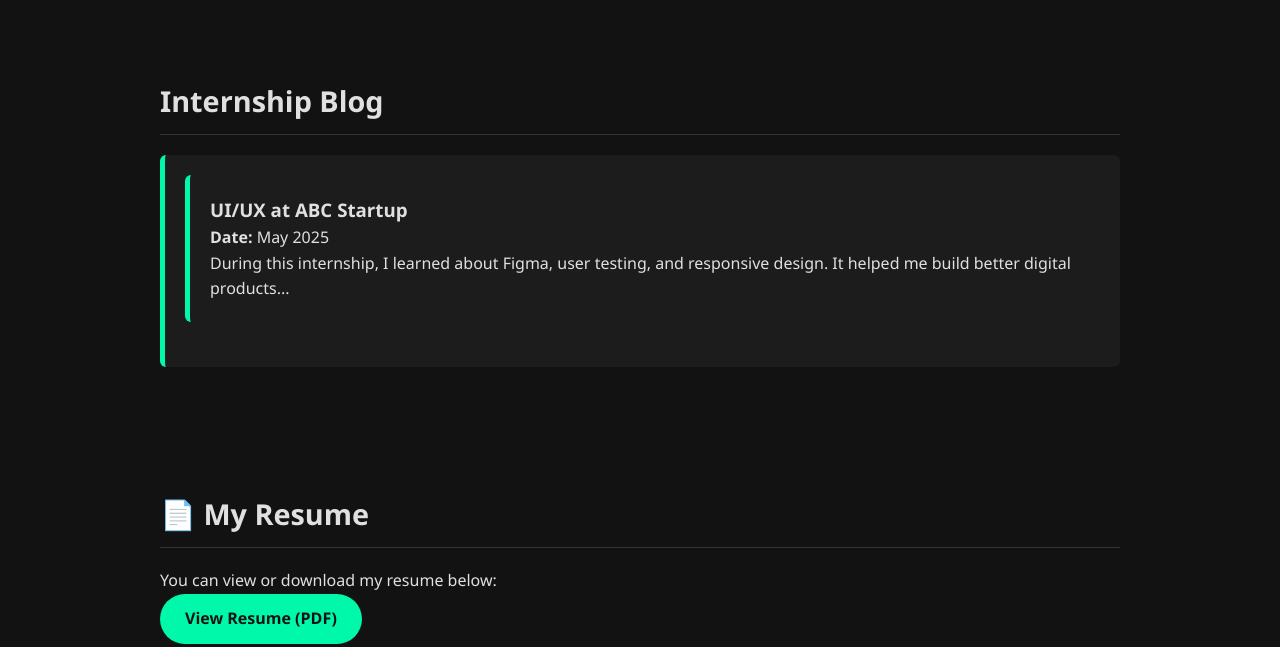
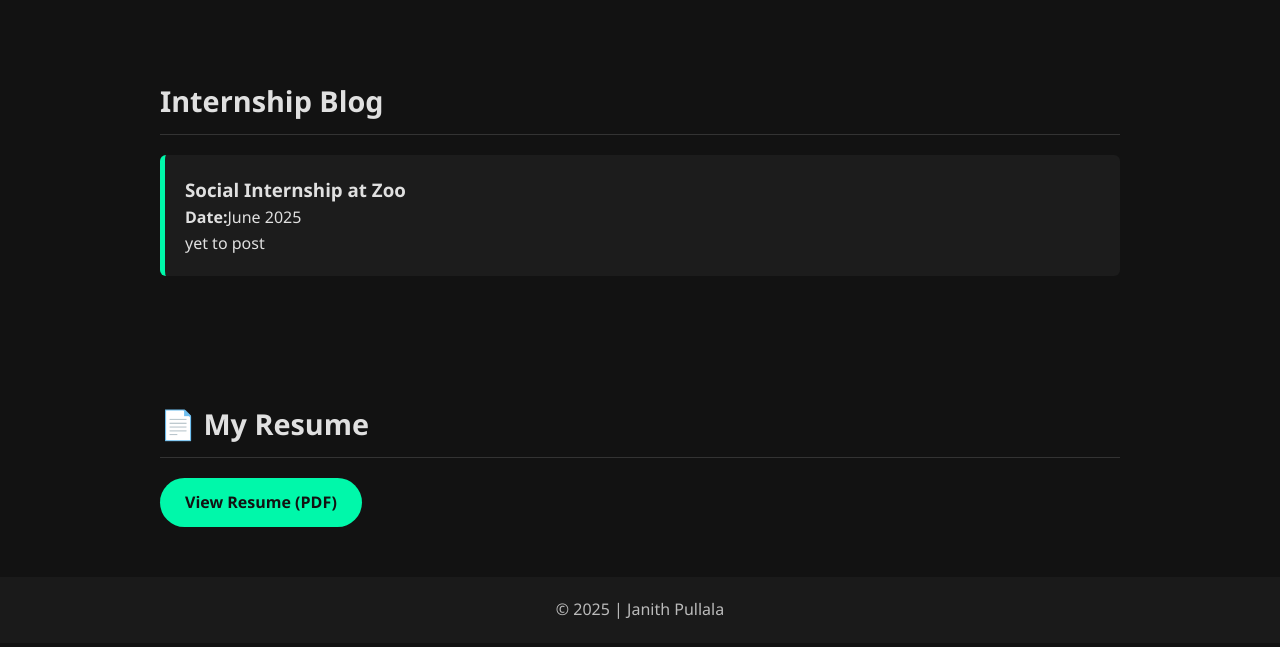
Before and after one commit to janith-9/janith-9.github.io, a plain HTML site: page index.html in a window 1280 px wide. Shown: the part 588-1235 px from the top of the page. Drawn offline with Linux system fonts and the light colour scheme.

Commit message:
Update index.html

```diff
--- a/index.html
+++ b/index.html
@@ -30,18 +30,15 @@
     <h2>Internship Blog</h2>
 
     <article class="blog-post fade-in">
+      <h3>Social Internship at Zoo</h3>
+      <p><strong>Date:</strong>June 2025</p>
+      <p>yet to post</p>
+    </article>
 
-
-    <article class="blog-post fade-in">
-      <h3>UI/UX at ABC Startup</h3>
-      <p><strong>Date:</strong> May 2025</p>
-      <p>During this internship, I learned about Figma, user testing, and responsive design. It helped me build better digital products...</p>
-    </article>
   </section>
 
   <section id="resume">
     <h2>📄 My Resume</h2>
-    <p>You can view or download my resume below:</p>
     <a href="resume/JanithP_Resume.pdf" target="_blank" class="resume-button">View Resume (PDF)</a>
   </section>
 
```
